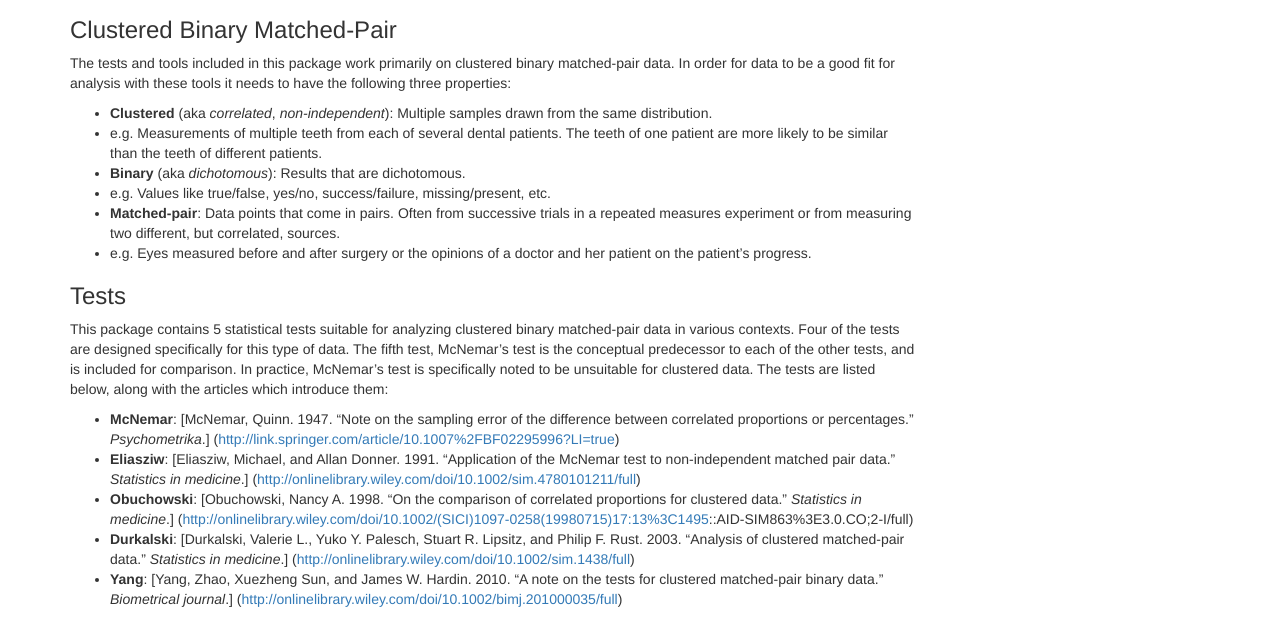
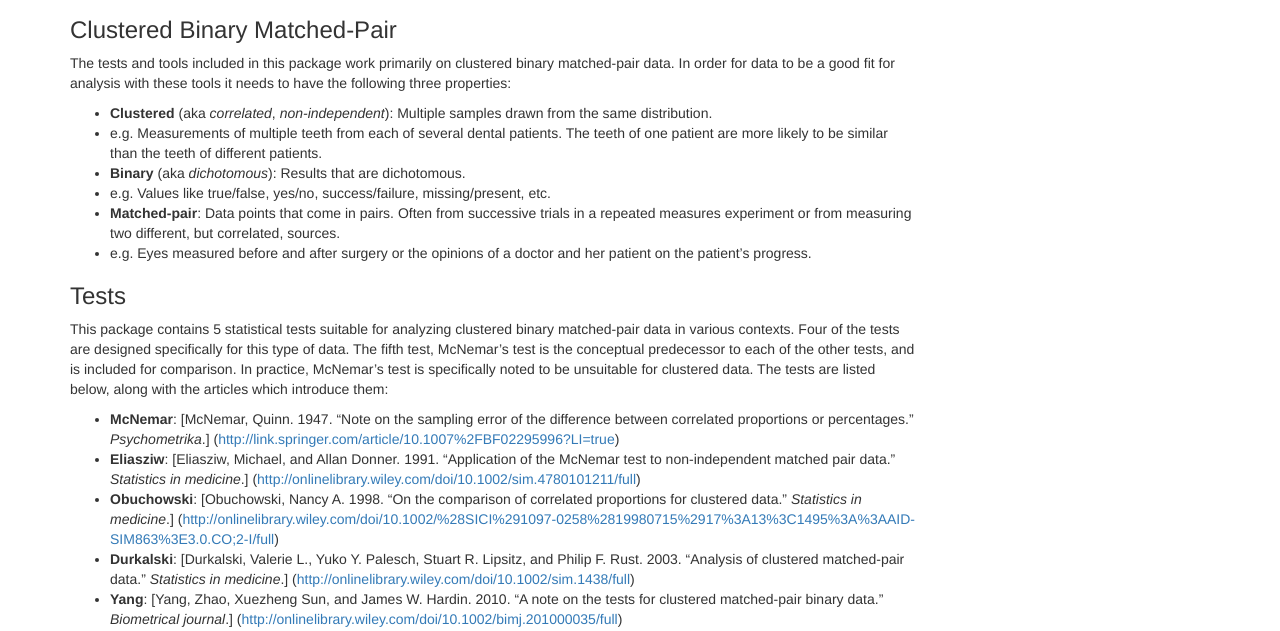
Before and after one commit to dgopstein/clust.bin.pair, a plain HTML site: page docs/index.html in a window 1280 px wide. Shown: the part 153-784 px from the top of the page. Drawn offline with nearby package versions, Linux system fonts and the light colour scheme; some packages are replaced by stand-ins of ours.

Commit message:
Fix obuchowski url

```diff
--- a/docs/index.html
+++ b/docs/index.html
@@ -96,7 +96,7 @@
 <li>
 <strong>Eliasziw</strong>: [Eliasziw, Michael, and Allan Donner. 1991. &ldquo;Application of the McNemar test to non&#8208;independent matched pair data.&rdquo; <em>Statistics in medicine</em>.] (<a href="http://onlinelibrary.wiley.com/doi/10.1002/sim.4780101211/full" class="uri">http://onlinelibrary.wiley.com/doi/10.1002/sim.4780101211/full</a>)</li>
 <li>
-<strong>Obuchowski</strong>: [Obuchowski, Nancy A. 1998. &ldquo;On the comparison of correlated proportions for clustered data.&rdquo; <em>Statistics in medicine</em>.] (<a href="http://onlinelibrary.wiley.com/doi/10.1002/(SICI)1097-0258(19980715)17:13%3C1495">http://onlinelibrary.wiley.com/doi/10.1002/(SICI)1097-0258(19980715)17:13%3C1495</a>::AID-SIM863%3E3.0.CO;2-I/full)</li>
+<strong>Obuchowski</strong>: [Obuchowski, Nancy A. 1998. &ldquo;On the comparison of correlated proportions for clustered data.&rdquo; <em>Statistics in medicine</em>.] (<a href="http://onlinelibrary.wiley.com/doi/10.1002/%28SICI%291097-0258%2819980715%2917%3A13%3C1495%3A%3AAID-SIM863%3E3.0.CO;2-I/full">http://onlinelibrary.wiley.com/doi/10.1002/%28SICI%291097-0258%2819980715%2917%3A13%3C1495%3A%3AAID-SIM863%3E3.0.CO;2-I/full</a>)</li>
 <li>
 <strong>Durkalski</strong>: [Durkalski, Valerie L., Yuko Y. Palesch, Stuart R. Lipsitz, and Philip F. Rust. 2003. &ldquo;Analysis of clustered matched&#8208;pair data.&rdquo; <em>Statistics in medicine</em>.] (<a href="http://onlinelibrary.wiley.com/doi/10.1002/sim.1438/full" class="uri">http://onlinelibrary.wiley.com/doi/10.1002/sim.1438/full</a>)</li>
 <li>
```
Also changed, not shown: 1 other file.
